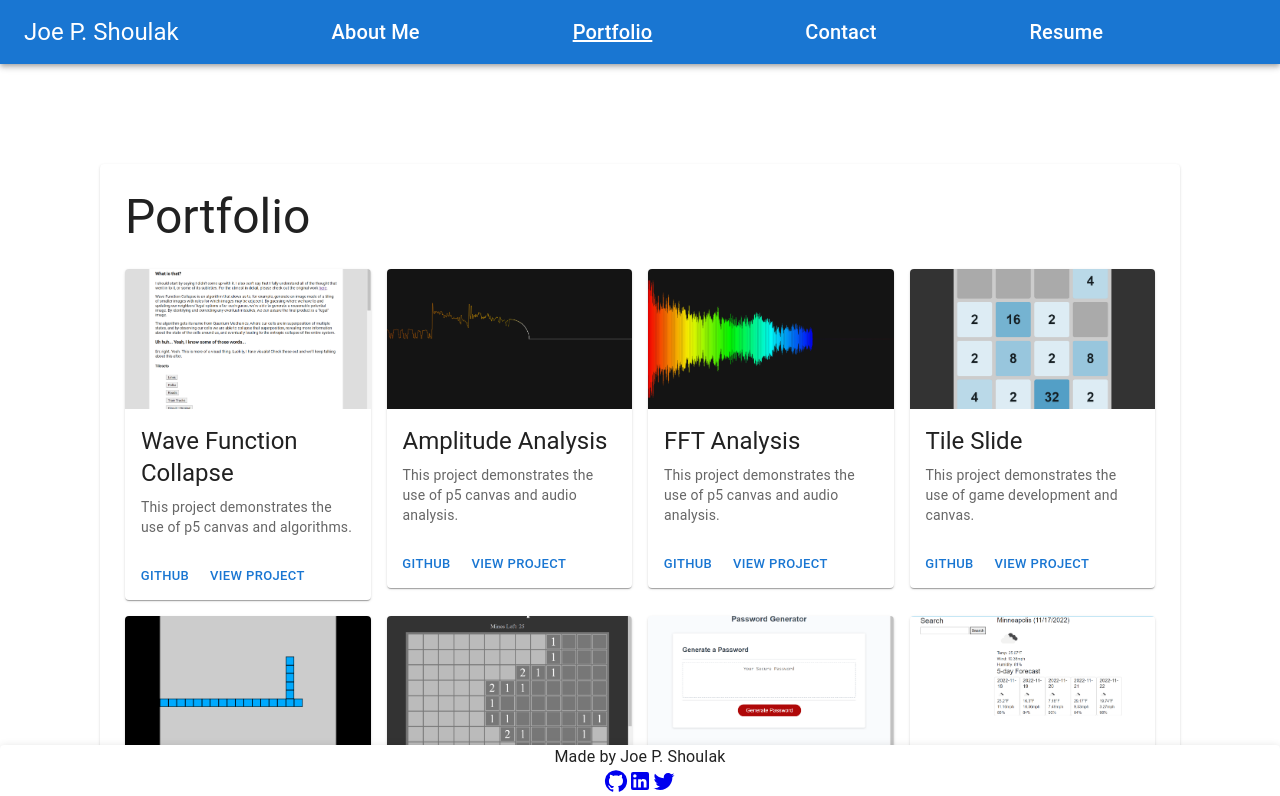
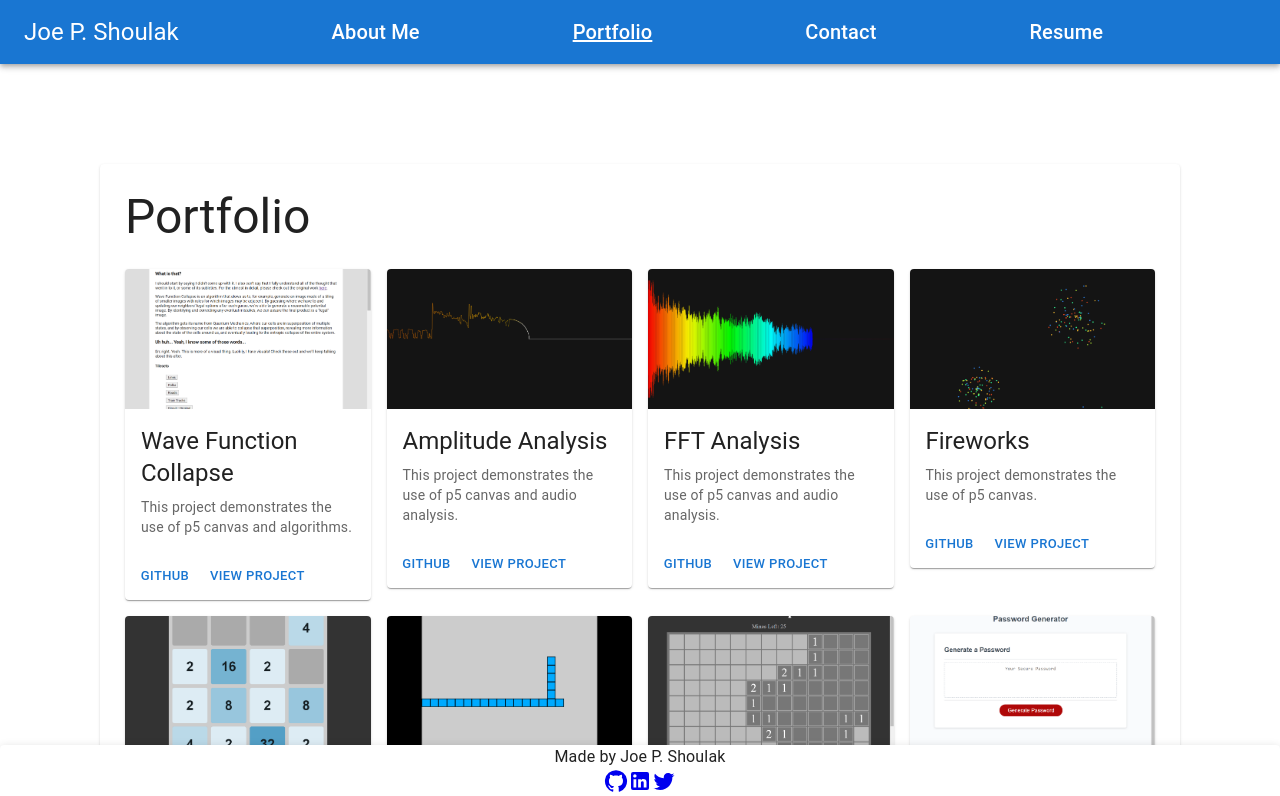
Before and after one commit to JoePShoulak/react-portfolio, a React (Create React App) app: page /#/portfolio in a window 1280 px wide. Shown: the top 796 px of the page. Built offline with nearby package versions, Linux system fonts and the light colour scheme.

Commit message:
added new project

```diff
--- a/src/pages/Portfolio.js
+++ b/src/pages/Portfolio.js
@@ -27,6 +27,13 @@ function Portfolio() {
           repo="https://github.com/JoePShoulak/fft-analysis"
           deploy="https://joepshoulak.github.io/fft-analysis/"
           image="images/projects/fft.png"
+        />
+        <Project
+          title="Fireworks"
+          tags={["p5 canvas"]}
+          repo="https://github.com/JoePShoulak/p5-fireworks"
+          deploy="https://joepshoulak.github.io/p5-fireworks/"
+          image="images/projects/fireworks.png"
         />
         <Project
           title="Tile Slide"
```
Also changed, not shown: public/images/projects/fireworks.png (added).
